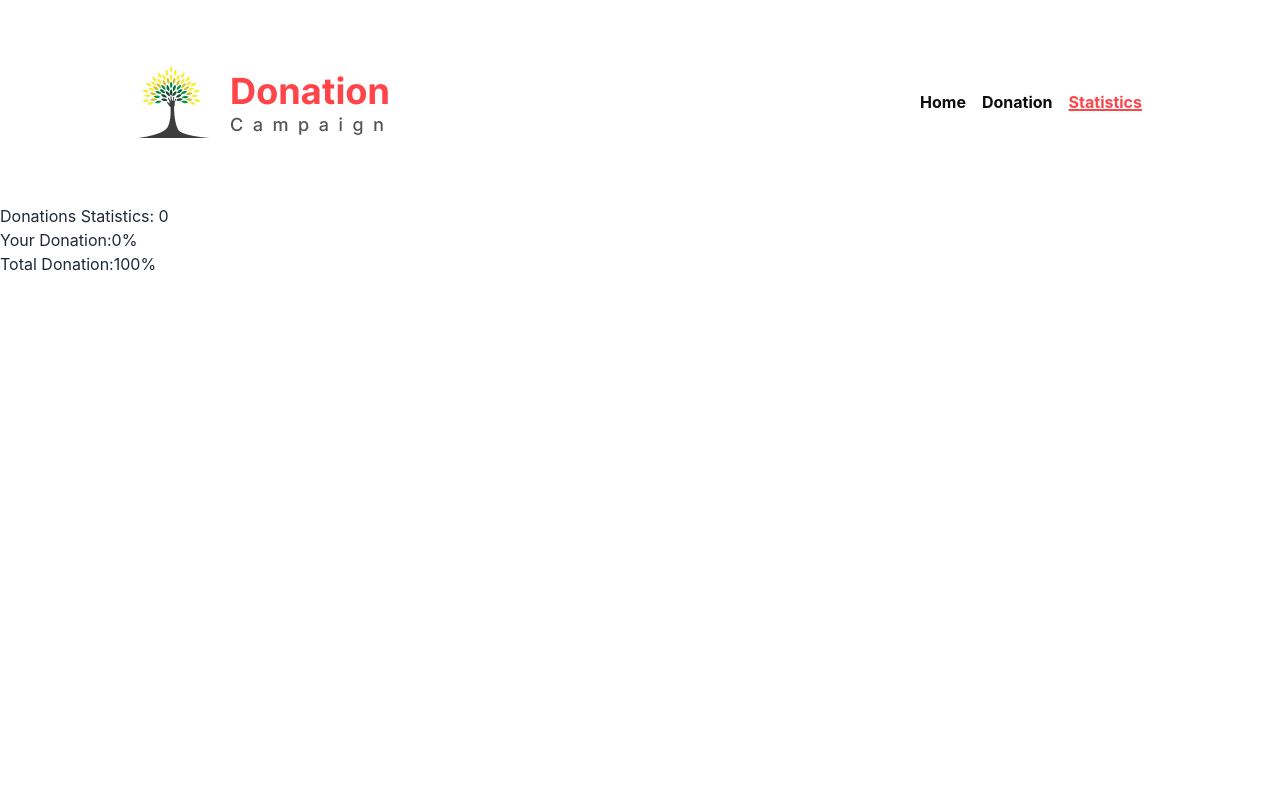
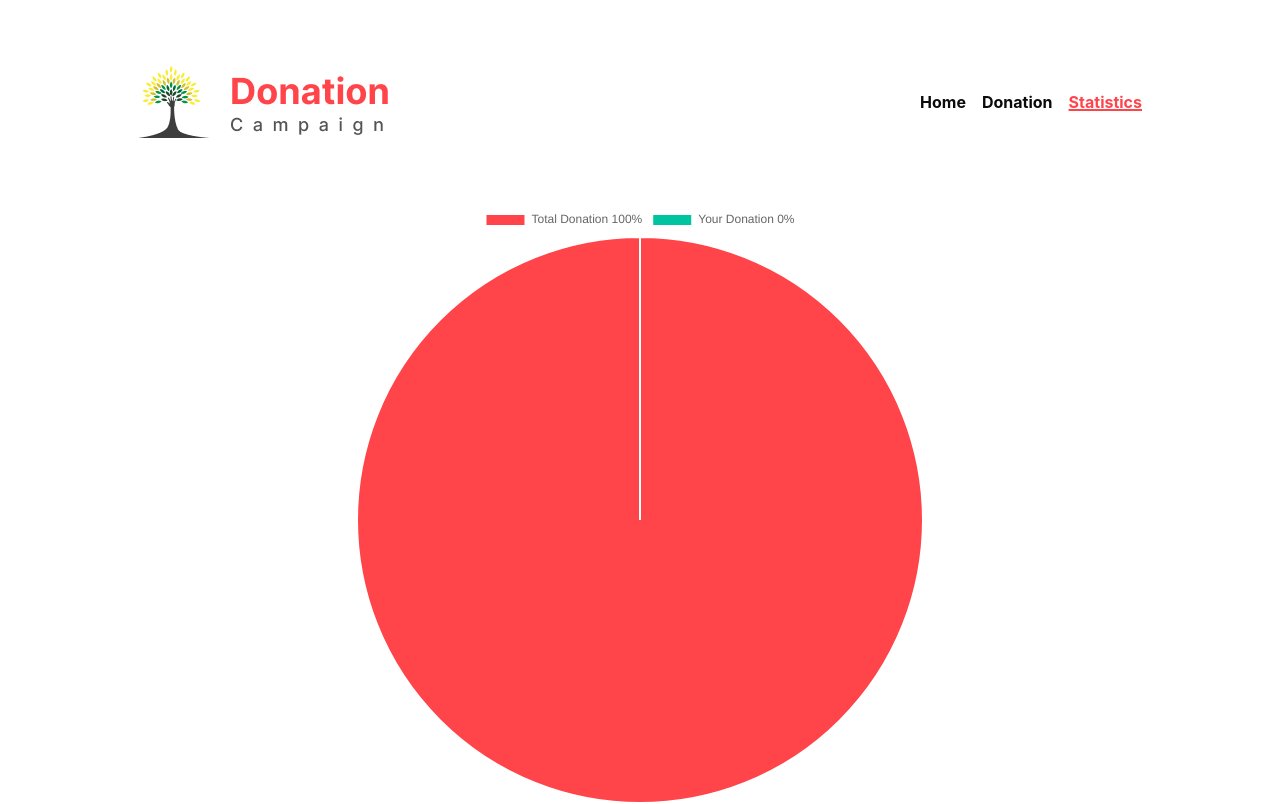
Before and after one commit to AAkilRaiyanPrantho/ph-assignment-08, a React (Vite) app: page /statistics in a window 1280 px wide. Built offline with nearby package versions, Linux system fonts and the light colour scheme.

Commit message:
Pie Chart added successfully

```diff
--- a/package.json
+++ b/package.json
@@ -11,12 +11,15 @@
   },
   "dependencies": {
     "@mui/x-charts": "^6.0.0-alpha.12",
+    "chart.js": "^4.4.0",
     "localforage": "^1.10.0",
     "match-sorter": "^6.3.1",
     "react": "^18.2.0",
+    "react-chartjs-2": "^5.2.0",
     "react-dom": "^18.2.0",
     "react-router-dom": "^6.16.0",
     "react-toastify": "^9.1.3",
+    "recharts": "^2.8.0",
     "sort-by": "^1.2.0"
   },
   "devDependencies": {
--- a/src/components/DonationCards/DonationCards.jsx
+++ b/src/components/DonationCards/DonationCards.jsx
@@ -1,10 +1,9 @@
 import PropTypes from "prop-types";
 
 const DonationCards = ({ givenDonation }) => {
-  const { id,title,picture,category,category_bg,card_bg,text_button_bg,price } = givenDonation;
+  const {title,picture,category,category_bg,card_bg,text_button_bg,price } = givenDonation;
   return (
     <div>
-      <h4>The data is here:{id}{title}</h4>
       <div className="flex w-full h-[200px] bg-base-100 shadow-xl rounded-lg lg:w-[650px]">
         <figure>
           <img
--- a/src/components/Donations/Donations.jsx
+++ b/src/components/Donations/Donations.jsx
@@ -22,8 +22,7 @@ const Donations = () => {
     return (
         <div>
             <div className="grid max-lg:grid-cols-1 max-lg:px-4 max-lg:mx-0 md:px-20 lg:grid-cols-2 gap-x-20 gap-y-4 px-36 mx-40 mb-4">
-            <h2>Donation Details</h2>
-            <h2>Total Donations Done: {givenDonations.length}</h2>
+
 
             {
                 givenDonations.slice(0, dataLength).map(givenDonation => <DonationCards key={givenDonation.id} givenDonation={givenDonation}></DonationCards>)
--- a/src/components/Statistics/Statistics.jsx
+++ b/src/components/Statistics/Statistics.jsx
@@ -2,6 +2,12 @@ import { useEffect, useState } from "react";
 import { useLoaderData } from "react-router-dom";
 import { getStoredDonations } from "../../utility/localStorage";
 
+import { Chart as ChartJS, ArcElement, Tooltip, Legend } from "chart.js";
+import { Pie } from "react-chartjs-2";
+
+// import { PieChart, Pie, Tooltip } from "recharts";
+
+ChartJS.register(ArcElement, Tooltip, Legend);
 
 const Statistics = () => {
   const details = useLoaderData();
@@ -22,7 +28,7 @@ const Statistics = () => {
   const donationSize = donationsGiven.length;
   console.log(donationSize);
 
-  const donationSizeInPercentage = (donationSize * 8.3).toFixed(2);
+  const donationSizeInPercentage = (donationSize * 8.3333).toFixed(2);
   console.log(donationSizeInPercentage);
 
   const donationSizeInPercentageNumber = Number(donationSizeInPercentage);
@@ -31,11 +37,22 @@ const Statistics = () => {
   const totalDonation = 100 - donationSizeInPercentageNumber;
   console.log(totalDonation);
 
+  const data = {
+    datasets: [
+      {
+        data: [totalDonation, donationSizeInPercentageNumber],
+        backgroundColor: ["#FF444A", "#00C49F"],
+      },
+    ],
+    labels: [`Total Donation ${totalDonation}%`, `Your Donation ${donationSizeInPercentageNumber}%`],
+  };
+  const options = {};
+
   return (
-    <div className="absolute z-10">
-      <h2>Donations Statistics: {donationSize}</h2>
-      <h2>Your Donation:{donationSizeInPercentageNumber}%</h2>
-      <h2>Total Donation:{totalDonation}%</h2>
+    <div>
+      <div className="flex w-[600px] h-[600px] mx-auto">
+        <Pie options={options} data={data} />
+      </div>
     </div>
   );
 };
```
Also changed, not shown: 1 other file (tests, documents, lock files or other folders).
